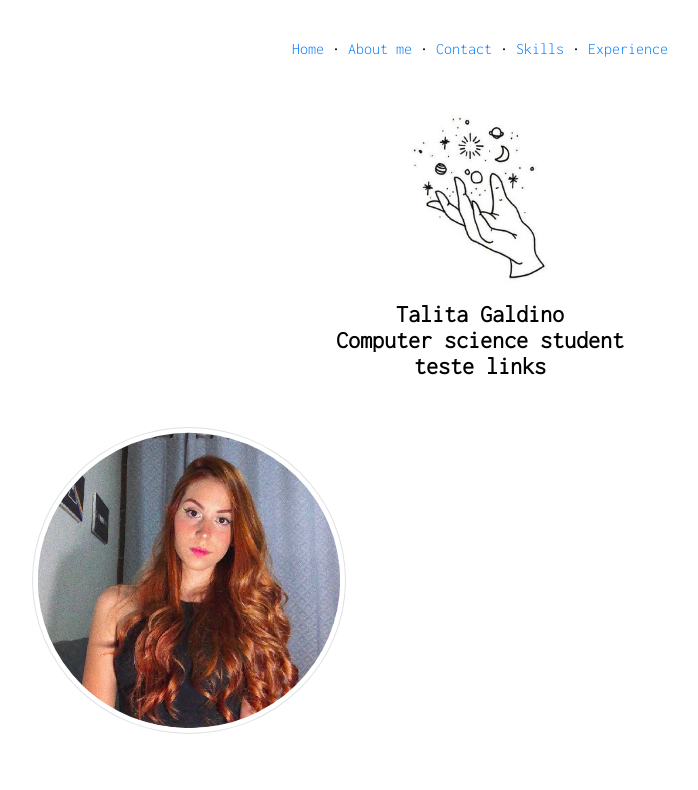
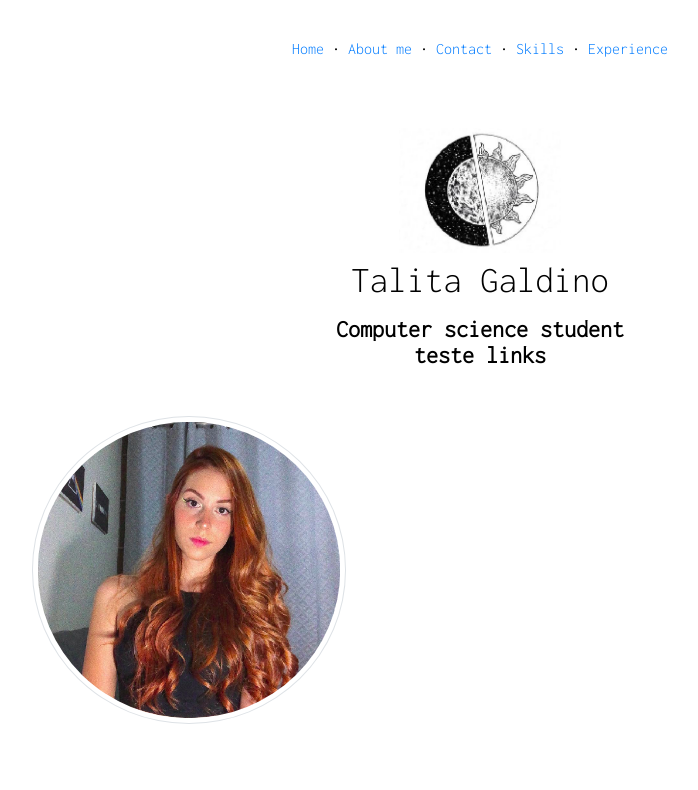
Before and after one commit to talitagaldino/portfolio, a React (Create React App) app: page / in a window 1280 px wide. Shown: the top 790 px of the page, without its empty margins (160-858 px from the left). Built offline with nearby package versions, Linux system fonts and the light colour scheme.

Commit message:
Ajustes no header

```diff
--- a/src/components/Header/index.js
+++ b/src/components/Header/index.js
@@ -9,7 +9,7 @@ const Header = () => {
             <section id="home">
                 <div className="container_conjunto">
                     <div className="container_imagem">
-                        <img src={foto} width="100%"/>
+                        <img src={foto} className="desenho"/>
                     </div>
                     <div className="container_titulo">
                         <h2> Talita Galdino </h2>
--- a/src/components/Header/styles.css
+++ b/src/components/Header/styles.css
@@ -1,9 +1,23 @@
+section {
+    margin-top: 3rem;
+}
+
+h2 {
+    font-size: 2.3rem;
+    font-weight: inherit;
+    margin-bottom: 0.8rem;
+    line-height: 3rem;
+}
+
 .container {
     display: block;
     text-align: center;
     margin-left: auto;
     margin-right: auto;
     width: 50%;
+}
+.container .desenho {
+    width: 80%;
 }
 .container .container_conjunto .container_imagem {
     text-align: center;
```
Also changed, not shown: src/components/Header/desenho.png.
